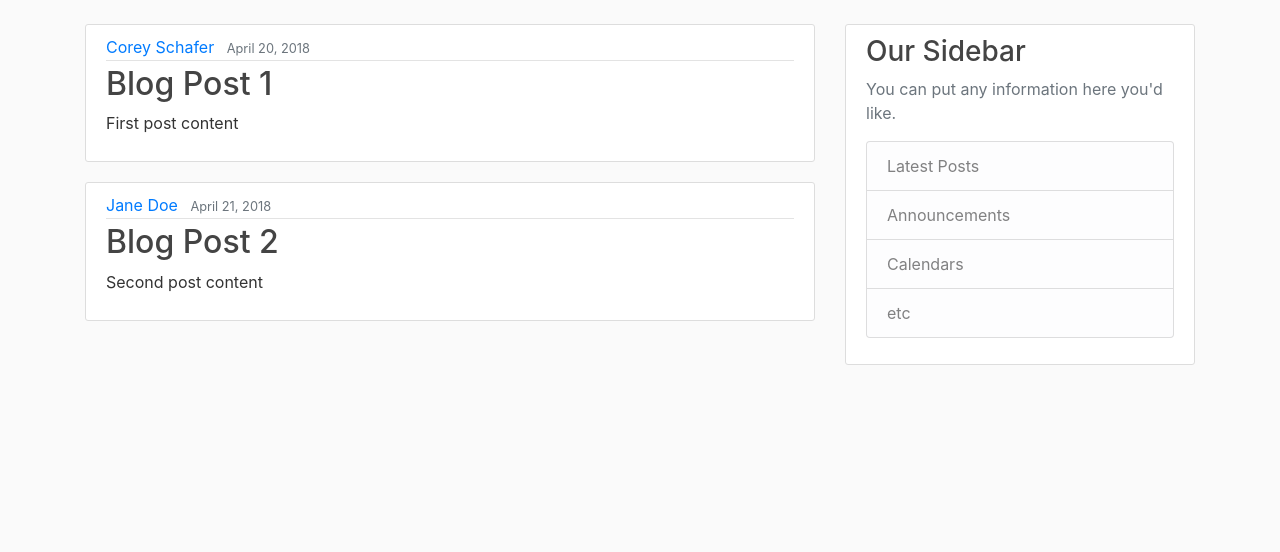
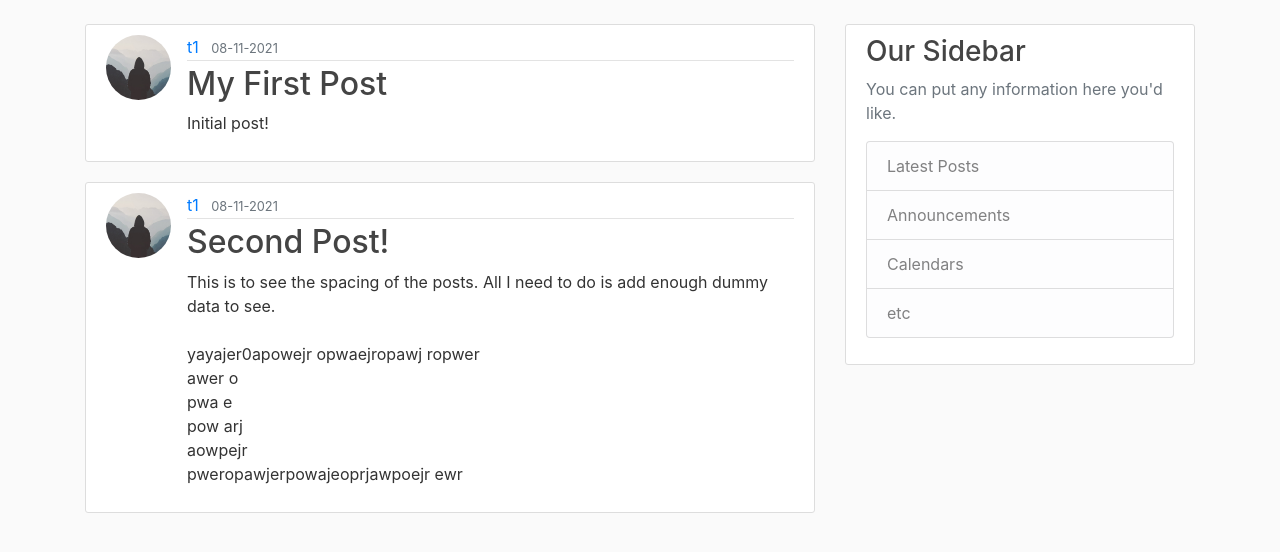
Before and after one commit to PatrickPM0/flask_blog, a Flask app: page / in a window 1280 px wide. Shown: the part 56-608 px from the top of the page. Run offline with Flask 2, Linux system fonts and the light colour scheme; data comes from the database, SQL or seed files in the repository; both versions use the stored data as it was after the commit; some libraries are stand-ins or nearby versions.

Commit message:
create post functionality

```diff
--- a/flaskblog/routes.py
+++ b/flaskblog/routes.py
@@ -1,31 +1,17 @@
 from flask_login.utils import login_user, current_user, logout_user, login_required
 from flaskblog.models import User, Post
 from flask import render_template, url_for, flash, redirect, request
-from flaskblog.forms import RegistrationForm, LoginForm, UpdateAccountForm
+from flaskblog.forms import RegistrationForm, LoginForm, UpdateAccountForm, PostForm
 from flaskblog import app, db, bcrypt
 import os
 import secrets
 from PIL import Image
 
-posts = [
-    {
-        'author': 'Corey Schafer',
-        'title': 'Blog Post 1',
-        'content': 'First post content',
-        'date_posted': 'April 20, 2018'
-    },
-    {
-        'author': 'Jane Doe',
-        'title': 'Blog Post 2',
-        'content': 'Second post content',
-        'date_posted': 'April 21, 2018'
-    }
-]
-
 
 @app.route("/")
 @app.route("/home")
 def home():
+    posts = Post.query.all()
     return render_template('home.html', posts=posts)
 
 
@@ -111,3 +97,17 @@ def account():
         'static', filename='profile_pics/' + current_user.image_file)
     return render_template('account.html', title='Account',
                            image_file=image_file, form=form)
+
+
+@app.route("/post/new", methods=['GET', 'POST'])
+@login_required
+def new_post():
+    form = PostForm()
+    if form.validate_on_submit():
+        post = Post(title=form.title.data,
+                    content=form.content.data, author=current_user)
+        db.session.add(post)
+        db.session.commit()
+        flash("Your post has been created!", "success")
+        return redirect(url_for("home"))
+    return render_template("create_post.html", title="Create Post", form=form)
--- a/flaskblog/templates/home.html
+++ b/flaskblog/templates/home.html
@@ -2,10 +2,12 @@
 {% block content %}
 {% for post in posts %}
 <article class="media content-section">
+  <img src="{{ url_for('static', filename='profile_pics/' + post.author.image_file) }}"
+    class="rounded-circle article-img">
   <div class="media-body">
     <div class="article-metadata">
-      <a class="mr-2" href="#">{{ post.author }}</a>
-      <small class="text-muted">{{ post.date_posted }}</small>
+      <a class="mr-2" href="#">{{ post.author.username }}</a>
+      <small class="text-muted">{{ post.date_posted.strftime("%m-%d-%Y") }}</small>
     </div>
     <h2><a class="article-title" href="#">{{ post.title }}</a></h2>
     <p class="article-content">{{ post.content }}</p>
--- a/flaskblog/templates/layout.html
+++ b/flaskblog/templates/layout.html
@@ -37,6 +37,7 @@
                     <div class="navbar-nav">
                         {% if current_user.is_authenticated %}
                         <a class="nav-item nav-link" href="{{ url_for('account') }}">Account</a>
+                        <a class="nav-item nav-link" href="{{ url_for('new_post') }}">New Post</a>
                         <a class="nav-item nav-link" href="{{ url_for('logout') }}">Logout</a>
                         {% else %}
                         <a class="nav-item nav-link" href="{{ url_for('login') }}">Login</a>
```
Also changed, not shown: flaskblog/forms.py (+8 -1 lines), flaskblog/templates/create_post.html (added, +40 -0 lines), flaskblog/site.db.
